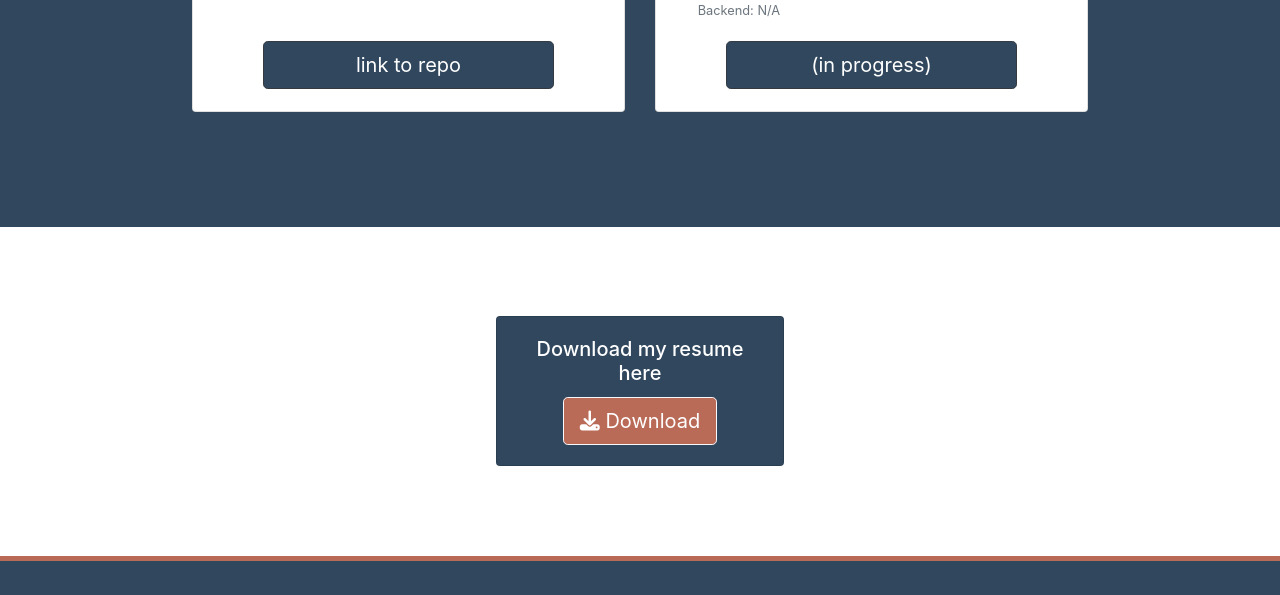
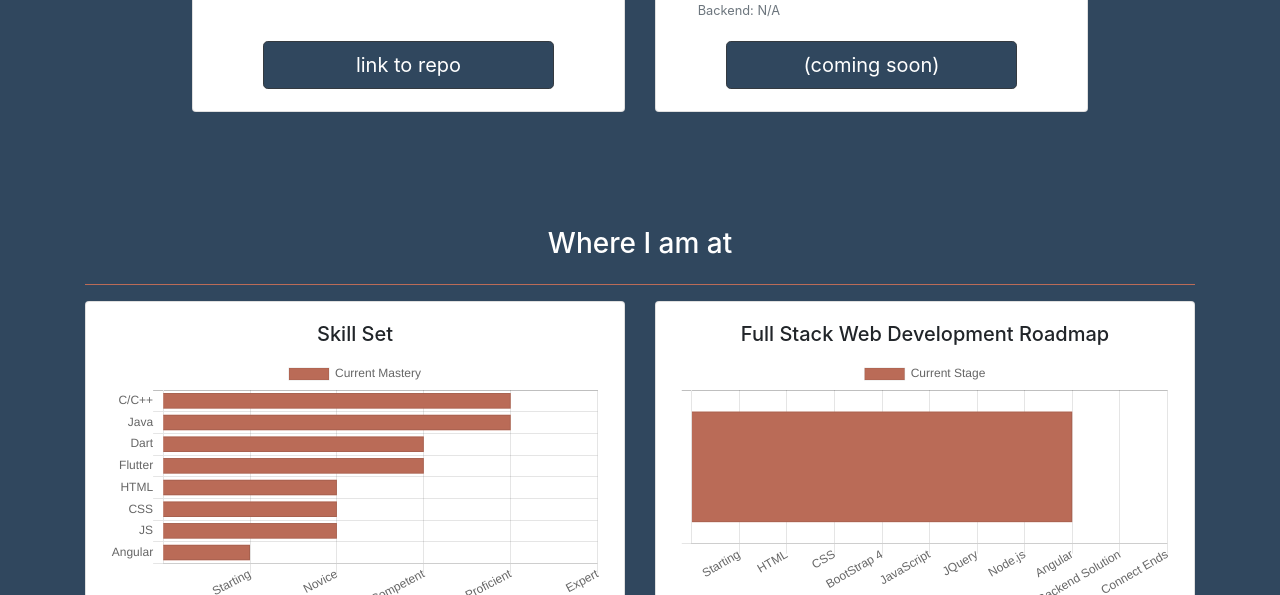
Before and after one commit to pcelis2/Personal_Website, a plain HTML site: page index.html in a window 1280 px wide. Shown: the part 1885-2480 px from the top of the page. Drawn offline with nearby package versions, Linux system fonts and the light colour scheme; a web font is replaced by a local one.

Commit message:
Added Section
index.html
->Projects
-->Edited "in progress" to "coming soon"
->Added new section: "Where I am at"
-->Added SkillSets
-->Added Timeline
css\styles
*added appropriate styling
Added JS folder.
->Added Logic for charts
-->Skills
-->Timeline

```diff
--- a/css/styles.css
+++ b/css/styles.css
@@ -138,6 +138,15 @@ body {
     background-color: #ba6b57;
 }
 
+#current-skillset {
+    background-color: #30475e;
+    padding-bottom: 15%;
+}
+
+.current-skillset {
+    margin-bottom: 25px;
+}
+
 
 /* Download Resume */
 
--- a/index.html
+++ b/index.html
@@ -23,8 +23,15 @@
     </script>
     <script src="https://stackpath.bootstrapcdn.com/bootstrap/4.4.1/js/bootstrap.min.js" integrity="sha384-wfSDF2E50Y2D1uUdj0O3uMBJnjuUD4Ih7YwaYd1iqfktj0Uod8GCExl3Og8ifwB6" crossorigin="anonymous">
     </script>
+    <!-- MD Bootstrap MDN -->
+    <!-- TODO: May add this CDN inorder to add shadows to cards and objects -->
+    <!--
+    <link href="https://cdnjs.cloudflare.com/ajax/libs/mdbootstrap/4.16.0/css/mdb.min.css" rel="stylesheet"> -->
+    <!-- Chart.js CSS CDN -->
+    <link rel="stylesheet" href="https://cdnjs.cloudflare.com/ajax/libs/Chart.js/2.9.3/Chart.css" integrity="sha256-IvM9nJf/b5l2RoebiFno92E5ONttVyaEEsdemDC6iQA=" crossorigin="anonymous" />
 
-
+    <!-- Chart.js Script CDN -->
+    <script src="https://cdnjs.cloudflare.com/ajax/libs/Chart.js/2.9.3/Chart.min.js"></script>
     <!-- FONTS -->
     <link href="https://fonts.googleapis.com/css?family=Libre+Barcode+39+Extended+Text&display=swap" rel="stylesheet">
 
@@ -32,6 +39,8 @@
 </head>
 
 <body>
+
+
 
     <!-- Title -->
     <section id="navigation-bar">
@@ -188,7 +197,7 @@
                     </div>
                     <div style="text-align: center;">
                         <button class=" btn btn-lg btn-dark">
-                            (in progress)
+                            (coming soon)
                         </button>
                     </div>
                 </div>
@@ -215,6 +224,39 @@
                     </div>
                 </div>
             </div> -->
+        </div>
+    </section>
+    <section id="current-skillset">
+        <div class="container">
+            <div class="row ">
+                <div class="col-lg-12 ">
+                    <h3 class="project-title ">Where I am at</h3>
+                </div>
+            </div>
+
+            <hr class="project-line-break ">
+            <div class="row">
+                <div class="col-lg-6 current-skillset">
+                    <div class="card" style="width: 100%;height: 100%;">
+                        <div class="card-body">
+                            <h5 class="card-title">Skill Set</h5>
+
+                            <canvas id="skillset-chart"></canvas>
+                        </div>
+                    </div>
+
+                </div>
+                <div class="col-lg-6 current-skillset">
+                    <div class="card" style="width: 100%;height: 100%;">
+                        <div class="card-body">
+                            <h5 class="card-title">Full Stack Web Development Roadmap</h5>
+                            <canvas id="full-stack-web-dev-chart"></canvas>
+                        </div>
+                    </div>
+                </div>
+            </div>
+
+        </div>
         </div>
     </section>
 
@@ -264,13 +306,14 @@
                     </a>
                 </div>
             </div>
+            <p style="color: grey;">© Copyright 2020 Pedro Celis</p>
         </div>
 
 
 
+
     </section>
-
-
+    <script src="js/index.js"></script>
 </body>
 
 </html>
--- /dev/null
+++ b/js/index.js
@@ -0,0 +1,102 @@
+///////////////////////////////////////////
+// SkillSet Chart
+
+var ctx = document.getElementById('skillset-chart');
+var yLabels = {
+    1: 'Starting',
+    2: 'Novice',
+    3: 'Competent',
+    4: 'Proficient',
+    5: 'Expert',
+}
+var chart = new Chart(ctx, {
+    type: 'horizontalBar',
+    data: {
+        labels: ['C/C++', 'Java', 'Dart', 'Flutter', 'HTML', 'CSS', 'JS', 'Angular'],
+        datasets: [{
+            label: 'Current Mastery',
+            data: [4, 4, 3, 3, 2, 2, 2, 1],
+            backgroundColor: ['#ba6b57', '#ba6b57', '#ba6b57', '#ba6b57', '#ba6b57', '#ba6b57', '#ba6b57', '#ba6b57', ],
+            borderColor: [],
+            borderWidth: 1
+        }]
+    },
+    options: {
+        scales: {
+            yAxes: [{
+                ticks: {
+                    beginAtZero: false,
+                }
+            }],
+            xAxes: [{
+                ticks: {
+                    beginAtZero: true,
+                    suggestedMax: 5,
+                    callback: function(value) {
+                        if (value % 1 === 0) {
+                            return value;
+                        }
+                    },
+                    callback: function(value, index, values) {
+
+                        return yLabels[value];
+
+                    }
+                }
+            }]
+        }
+    }
+});
+///////////////////////////////////////////
+// Timeline Chart
+var ctx = document.getElementById('full-stack-web-dev-chart');
+var yLabels = {
+    1: 'Starting',
+    2: 'HTML',
+    3: 'CSS',
+    4: 'BootStrap 4',
+    5: 'JavaScript',
+    6: 'JQuery',
+    7: 'Node.js',
+    8: 'Angular',
+    9: 'Backend Solution',
+    10: 'Connect Ends'
+}
+var chart = new Chart(ctx, {
+    type: 'horizontalBar',
+    data: {
+        labels: [''],
+        datasets: [{
+            label: 'Current Stage',
+            data: [8],
+            backgroundColor: ['#ba6b57'],
+            borderColor: [],
+            borderWidth: 1
+        }]
+    },
+    options: {
+        scales: {
+            yAxes: [{
+                ticks: {
+                    beginAtZero: false,
+                }
+            }],
+            xAxes: [{
+                ticks: {
+                    beginAtZero: true,
+                    suggestedMax: 10,
+                    callback: function(value) {
+                        if (value % 1 === 0) {
+                            return value;
+                        }
+                    },
+                    callback: function(value, index, values) {
+
+                        return yLabels[value];
+
+                    }
+                }
+            }]
+        }
+    }
+});
```
